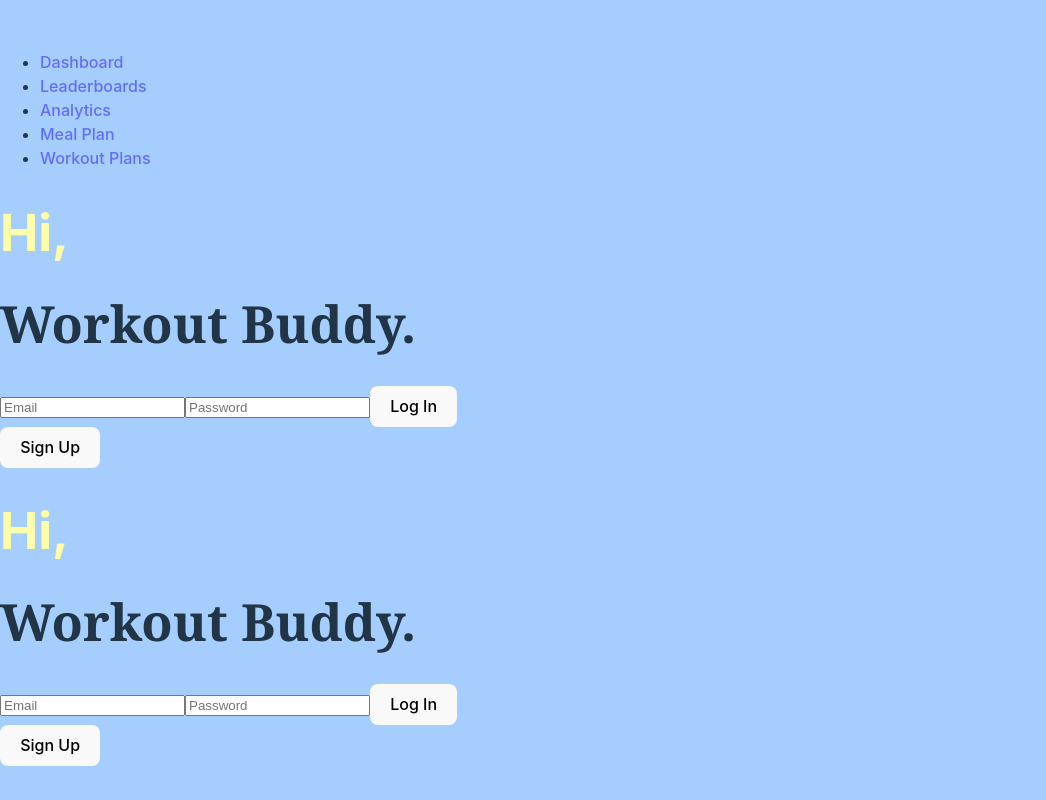
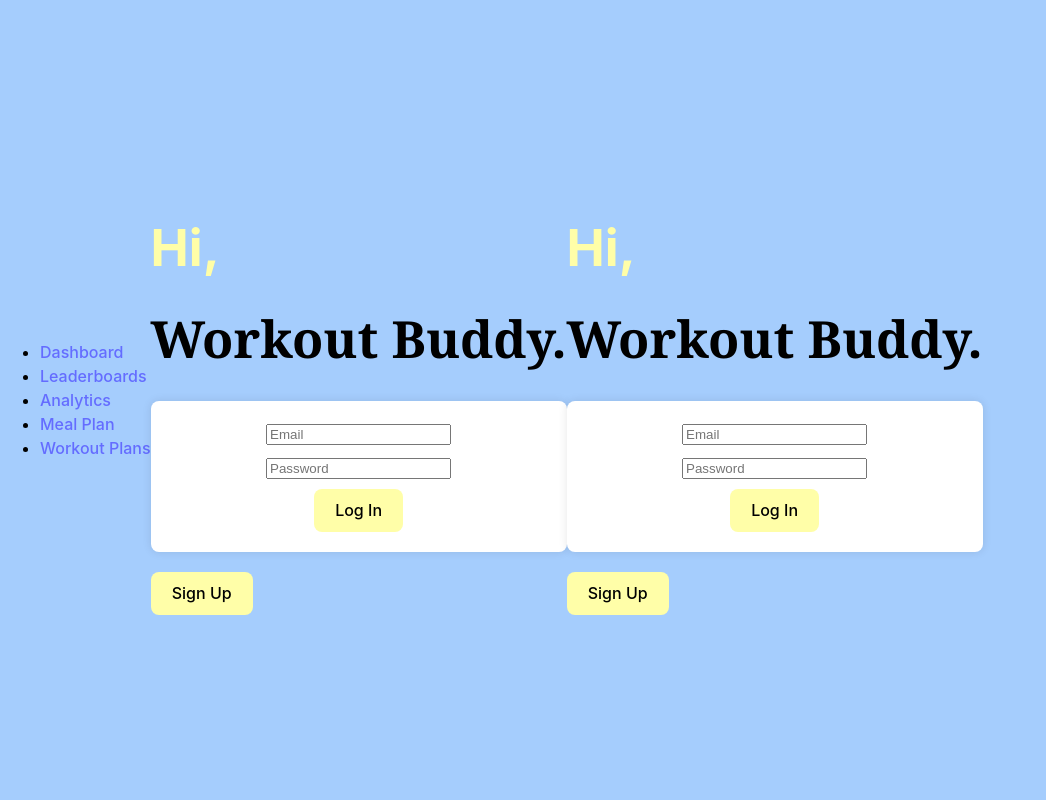
Before and after one commit to tyleryannes94/workout-buddy, a React (Vite) app in the folder frontend/: page /login in a window 1280 px wide. Shown: the whole page, without its empty margins (0-1046 px from the left). Built offline with nearby package versions, Linux system fonts and the light colour scheme.

Commit message:
further styling; added login card styling and aligned email/password inputs

```diff
--- a/frontend/index.html
+++ b/frontend/index.html
@@ -6,12 +6,15 @@
     <meta name="viewport" content="width=device-width, initial-scale=1.0" />
     <title>Vite + React</title>
     <link rel="preconnect" href="https://fonts.googleapis.com">
-    <!-- importing google font Noto serif -->
+    <!-- following two lines are used to import google font Noto serif -->
     <link rel="preconnect" href="https://fonts.gstatic.com" crossorigin>
     <link href="https://fonts.googleapis.com/css2?family=Noto+Serif:ital,wght@0,100..900;1,100..900&display=swap" rel="stylesheet">
   </head>
-  <body>
-    <div id="root"></div>
+
+  <!-- moved id root into body tag so that whole page can be styled
+    with blue bkgd color -->
+  <body id="root">
+    <!-- <div id="root"></div> -->
     <script type="module" src="/src/main.jsx"></script>
   </body>
 </html>
--- a/frontend/src/components/Login.jsx
+++ b/frontend/src/components/Login.jsx
@@ -45,7 +45,9 @@ const Login = () => {
                 <h1 className='customYellow'>Hi, </h1>
                 <h1 className='customSerif-bold'>Workout Buddy.</h1>
             </div>
+            <div className="login-card">
                 <form onSubmit={handleSubmit}>
+                    <div className="input-group">
                         <input
                             type="email"
                             value={email}
@@ -53,6 +55,8 @@ const Login = () => {
                             placeholder="Email"
                             required
                         />
+                    </div>
+                    <div className="input-group">
                         <input
                             type="password"
                             value={password}
@@ -60,8 +64,10 @@ const Login = () => {
                             placeholder="Password"
                             required
                         />
+                    </div>
                     <button type="submit">Log In</button>
                 </form>
+            </div>
             <button onClick={handleSignUpRedirect}>Sign Up</button>
         </div>
     );
--- a/frontend/src/index.css
+++ b/frontend/src/index.css
@@ -40,12 +40,12 @@ h1 {
 /* TODO: edit buttons */
 button {
   border-radius: 8px;
-  border: 1px solid transparent;
+  border: 2px solid transparent;
   padding: 0.6em 1.2em;
   font-size: 1em;
   font-weight: 500;
   font-family: inherit;
-  background-color: #1a1a1a;
+  background-color: #FFFEA8;
   cursor: pointer;
   transition: border-color 0.25s;
 }
@@ -60,7 +60,7 @@ button:focus-visible {
 
 @media (prefers-color-scheme: light) {
   :root {
-    color: #213547;
+    /* color: #213547; */
     background-color: #A5CDFD;
   }
   a:hover {
@@ -68,7 +68,8 @@ button:focus-visible {
   }
   /* TODO: edit buttons  */
   button {
-    background-color: #f9f9f9;
+    background-color: #FFFEA8;
+    ;
   }
 }
 
@@ -81,3 +82,19 @@ button:focus-visible {
   font-family: "Noto Serif", serif;
 
 }
+
+.login-card {
+  background-color: white;
+  padding: 20px;
+  border-radius: 8px;
+  box-shadow: 0 0 10px rgba(0, 0, 0, 0.1);
+  margin-bottom: 20px; /* Optional: Adds some spacing between the card and the buttons */
+  display: flex;
+  flex-direction: column;
+  align-items: center;
+  text-align: center;
+}
+
+.input-group {
+  margin-bottom: 10px; /* Optional: Adds some spacing between the inputs */
+}
```
Also changed, not shown: frontend/src/App.jsx (indentation only). Lines whose indentation alone changed are shown as unchanged.
